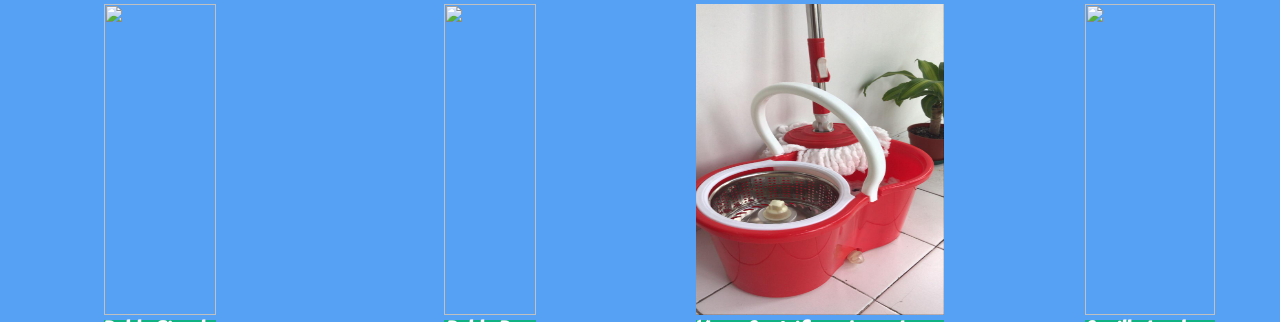
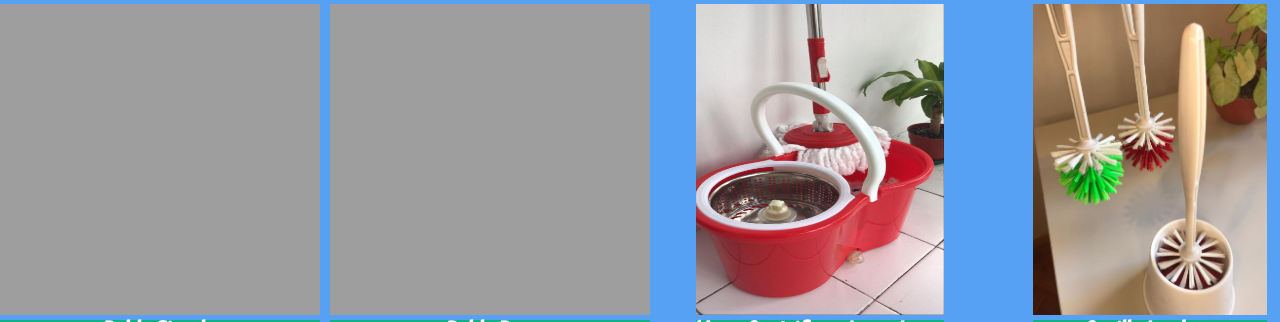
Before and after one commit to xhango96/RepositorioNuevo1, a plain HTML site: page index.html in a window 1280 px wide. Shown: the part 374-696 px from the top of the page. Drawn offline with nearby package versions, Linux system fonts and the light colour scheme; the site is published under a folder, as on GitHub Pages, so addresses that start at the root find nothing.

Commit message:
prueba en imagenes index

```diff
--- a/index.html
+++ b/index.html
@@ -73,14 +73,14 @@
 
         <div id="padreImgInicio">
             <div id="fotoUno">
-                <img src="/img/baldeSimple.jpg" alt="">
+                <img src="./img/baldeSimple.jpg" alt="">
                 <h1 id="esponjaAcero">Balde Simple</h1>
                 <a href="./html/productos.html" class="linkProducto"><h1 id="linkProductoUno">VER PRODUCTO</h1></a>
 
             </div>
 
             <div id="fotoDos">
-                <img src="/img/baldeDuo.jpg" alt="">
+                <img src="./img/baldeDuo.jpg" alt="">
                 <h1 id="esponjaColores">Balde Duo</h1>
                 <a href="./html/productos.html" class="linkProducto"><h1 id="linkProductoDos">VER PRODUCTO</h1></a>
 
@@ -94,7 +94,7 @@
             </div>
 
             <div id="fotoCuatro">
-                <img src="/img/cepilloInodoro.jpeg" alt="">
+                <img src="./img/cepilloInodoro.jpeg" alt="">
                 <h1 id="cepilloinodoro">Cepillo Inodoro</h1>
                 <a href="./html/productos.html" class="linkProducto"><h1 id="linkProductoCuatro">VER PRODUCTO</h1></a>
 
```
